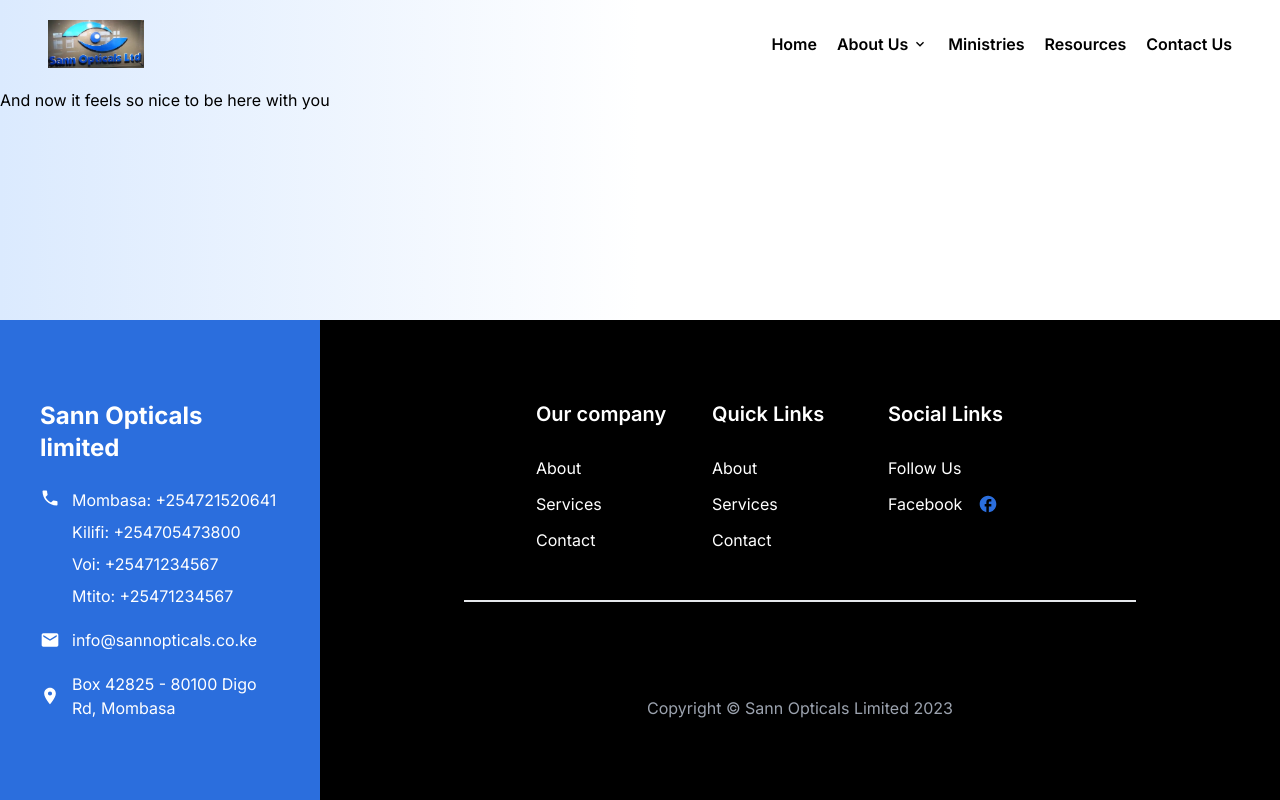
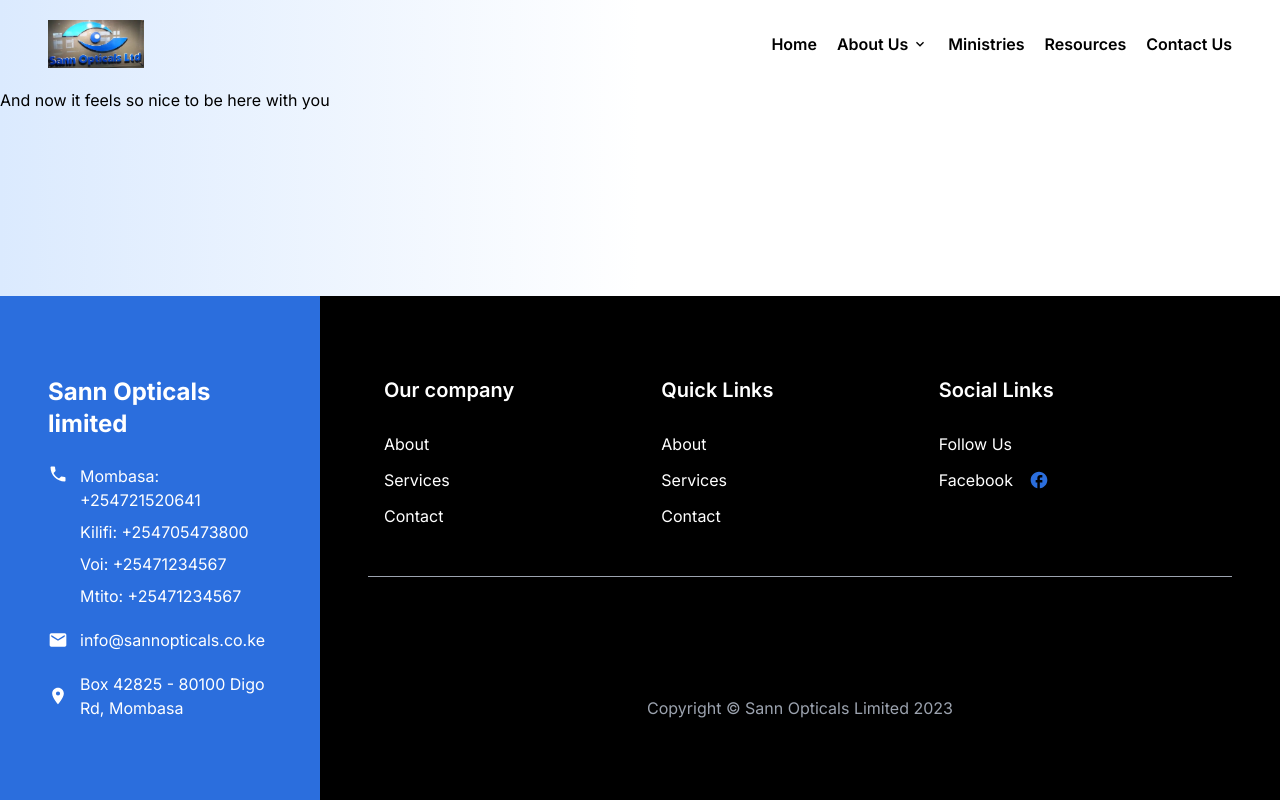
Before and after one commit to JoelOgira/sann-opticals, a Next.js app: page / in a window 1280 px wide. Built offline with nearby package versions, Linux system fonts and the light colour scheme.

Commit message:
Updated content in the footer component

```diff
--- a/app/components/Footer.jsx
+++ b/app/components/Footer.jsx
@@ -9,15 +9,15 @@
     <footer className="top-full sticky">
       <div className="flex flex-col lg:flex-row text-white">
 
-        <div className="bg-primary px-4 py-10 lg:w-1/4 lg:py-20">
-          <div className="md:container md:mx-auto md:w-5/6">
+        <div className="bg-primary px-4 py-10 lg:px-12 lg:w-1/4 lg:py-20">
+          <div className="">
             <h4 className="text-2xl font-bold pb-6">
               Sann Opticals limited
             </h4>
 
             <div className="flex flex-col space-y-5">
               <p className="flex space-x-3">
-                <span  > <MdLocalPhone className='text-xl' /> </span>
+                <span> <MdLocalPhone className='text-xl' /> </span>
                 <span className="flex flex-col space-y-2">
                   <span>Mombasa: +254721520641</span>
                   <span>Kilifi: +254705473800</span>
@@ -44,8 +44,8 @@
 
         </div>
 
-        <div className="bg-black [&>div]:px-4  py-10 lg:w-3/4 lg:py-20 lg:px-36">
-          <div className="md:container md:mx-auto md:w-5/6">
+        <div className="bg-black [&>div]:px-4  py-10 lg:w-3/4 lg:py-20 lg:px-12">
+          <div className="">
             <div className="grid grid-cols gap-y-10 pb-8 [&>div]:flex [&>div]:flex-col md:grid-cols-3 md:gap-y-0 lg:pb-12">
               <div className='flex flex-col space-y-3'>
                 <Link className='text-xl font-semibold pb-4' href={'/'}>Our company</Link>
@@ -69,7 +69,7 @@
             </div>
           </div>
 
-          <hr className='border-[0.2px] w-full' />
+          <hr className=' border-gray-400 w-full' />
 
           <div className="top-full sticky pt-6 text-gray-400 text-center ">
             <p>Copyright &copy; Sann Opticals Limited {thisYear}</p>
```
